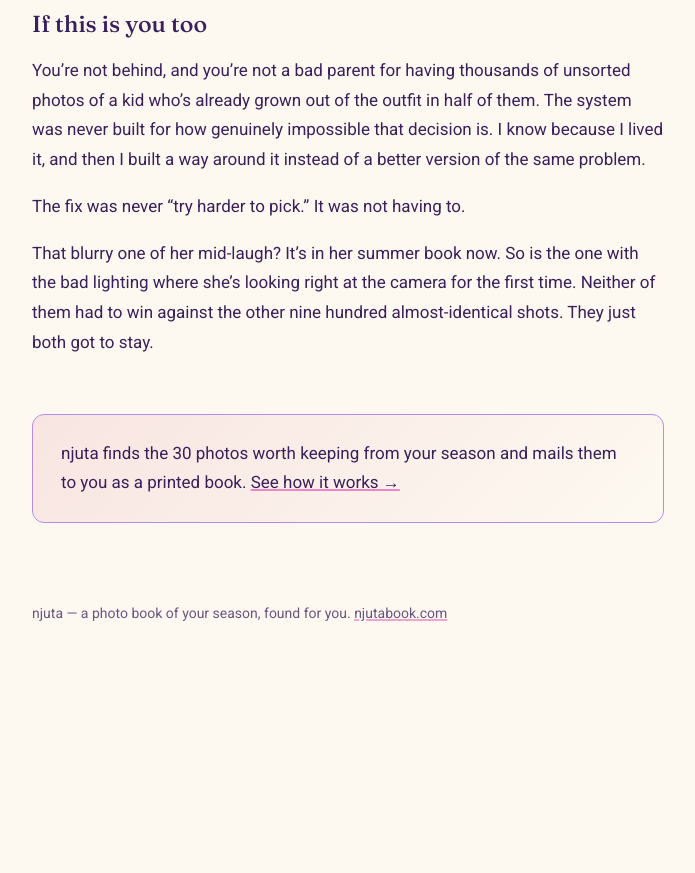
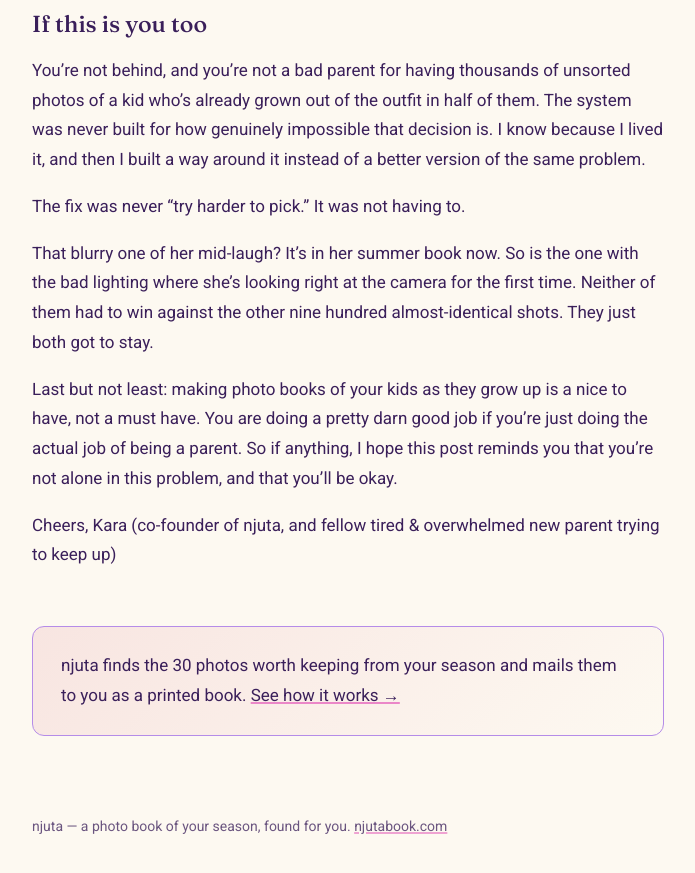
Before and after one commit to njutabook/-njuta-landing, a Jekyll site: the page built from _posts/2026-08-20-i-never-finished-my-babys-first-year-photo-book.md, in a window 1280 px wide and 900 px high, scrolled down 1961 px. Shown: the top 873 px of the window, without its empty margins (292-987 px from the left). Built offline with Jekyll 4.4.1, drawn with Linux system fonts in a browser that asks for light colours; before the commit the page ends 2649 px from its top, so only the background shows below that.

Commit message:
Update closing thoughts in photo book post

```diff
--- a/_posts/2026-08-20-i-never-finished-my-babys-first-year-photo-book.md
+++ b/_posts/2026-08-20-i-never-finished-my-babys-first-year-photo-book.md
@@ -41,3 +41,8 @@ You're not behind, and you're not a bad parent for having thousands of unsorted
 The fix was never "try harder to pick." It was not having to.
 
 That blurry one of her mid-laugh? It's in her summer book now. So is the one with the bad lighting where she's looking right at the camera for the first time. Neither of them had to win against the other nine hundred almost-identical shots. They just both got to stay.
+
+Last but not least: making photo books of your kids as they grow up is a nice to have, not a must have. You are doing a pretty darn good job if you're just doing the actual job of being a parent. So if anything, I hope this post reminds you that you're not alone in this problem, and that you'll be okay.
+
+Cheers,
+Kara (co-founder of njuta, and fellow tired & overwhelmed new parent trying to keep up)
```
